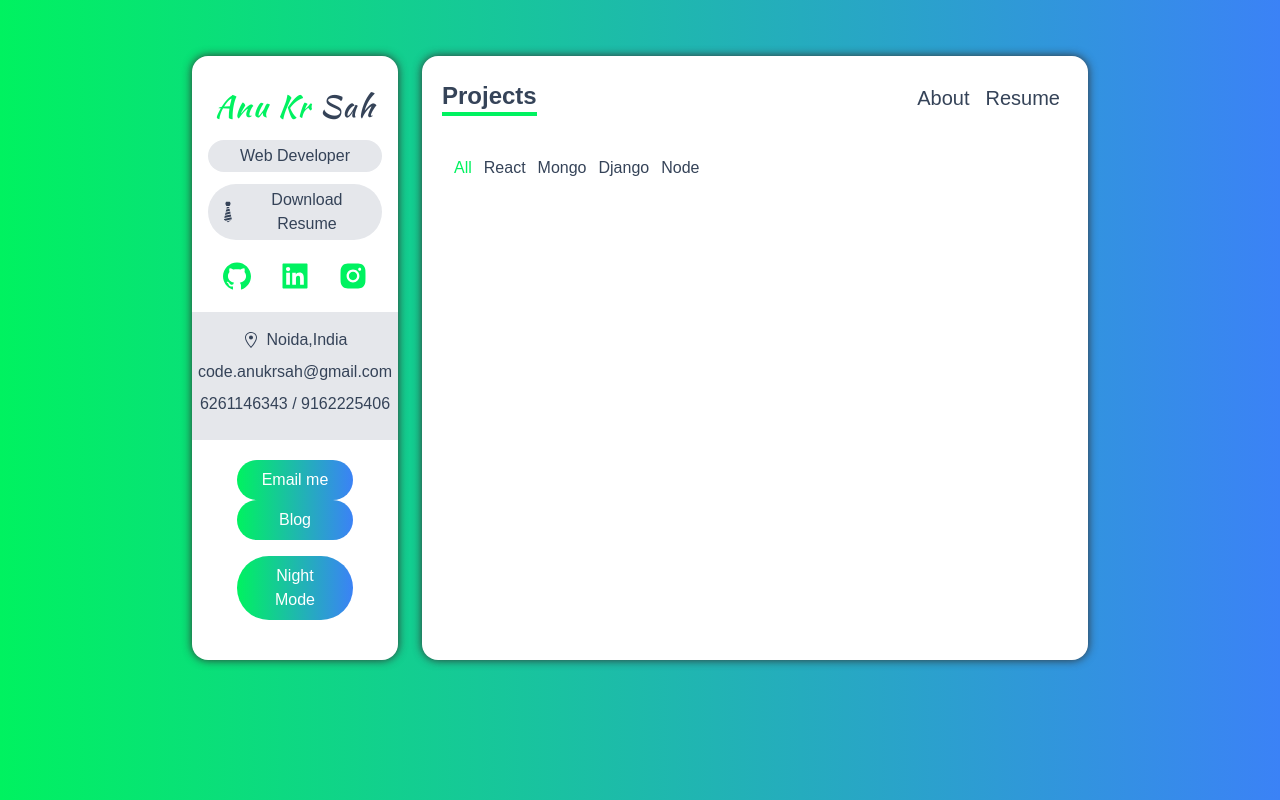
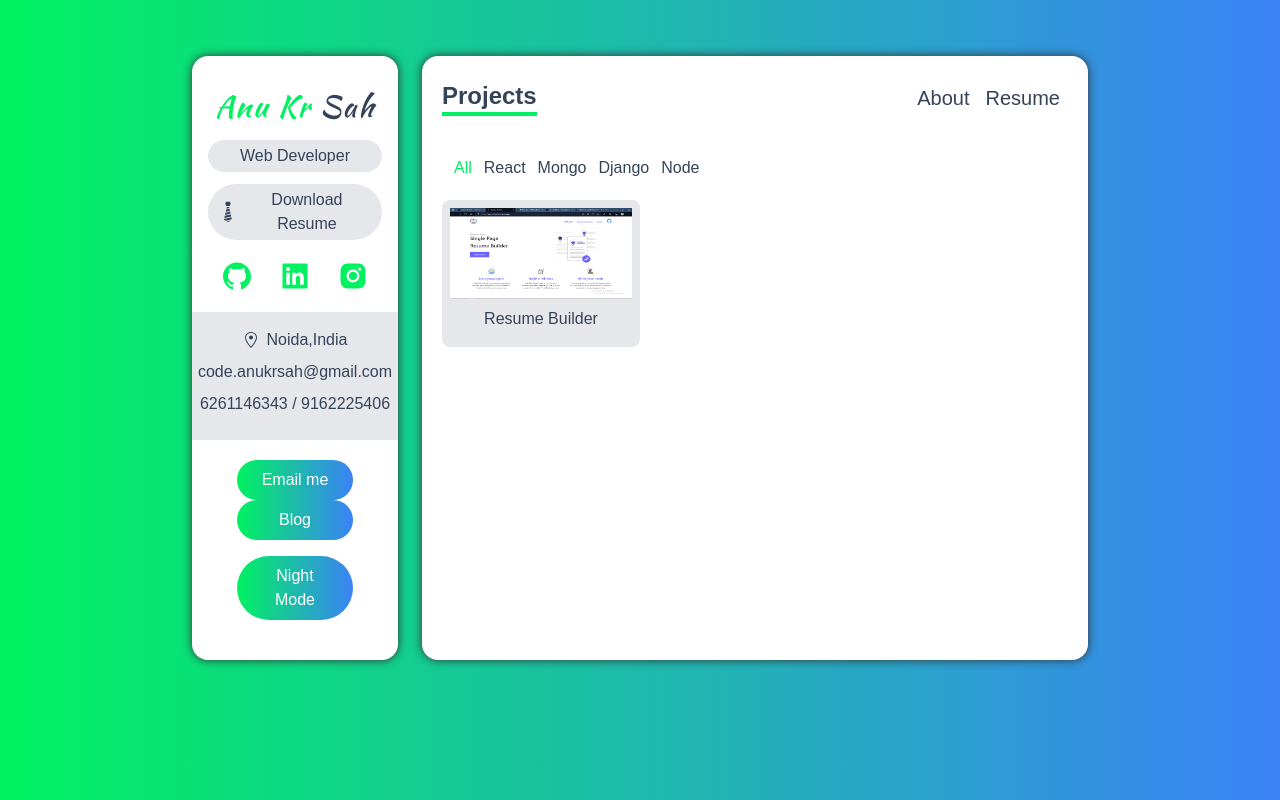
Before and after one commit to Anu374/Anu-protfolio, a Next.js app: page /projects in a window 1280 px wide. Built offline with nearby package versions, Linux system fonts and the light colour scheme.

Commit message:
Update data.ts

```diff
--- a/data.ts
+++ b/data.ts
@@ -106,17 +106,17 @@ export const tools: Skill[] = [
 ];
 
 export const projects: IProject[] = [
-  /*{
-    name: "COVID Tracker",
+  {
+    name: "Resume Builder",
     description:
-      "This app shows a statistical view about corona virus over the world",
-    image_path: "/images/covid.jpg",
+      "This app to Build your own resumme using various templets",
+    image_path: "/images/Resume.png",
     deployed_url: "https://covid-19-tracker-by-sumit.web.app/",
-    github_url: "https://github.com/Dey-Sumit/covid-19-tracker",
+    github_url: "https://github.com/Anu374/Resume-builfder.git",
     category: ["react"],
     key_techs: ["React", "Chart.js", "Material UI"],
   },
-  {
+  /*{
     name: "Algorithm Visualizer",
     image_path: "/images/algoVisual.png",
     deployed_url: "https://visual-algorithm.web.app/",
```
